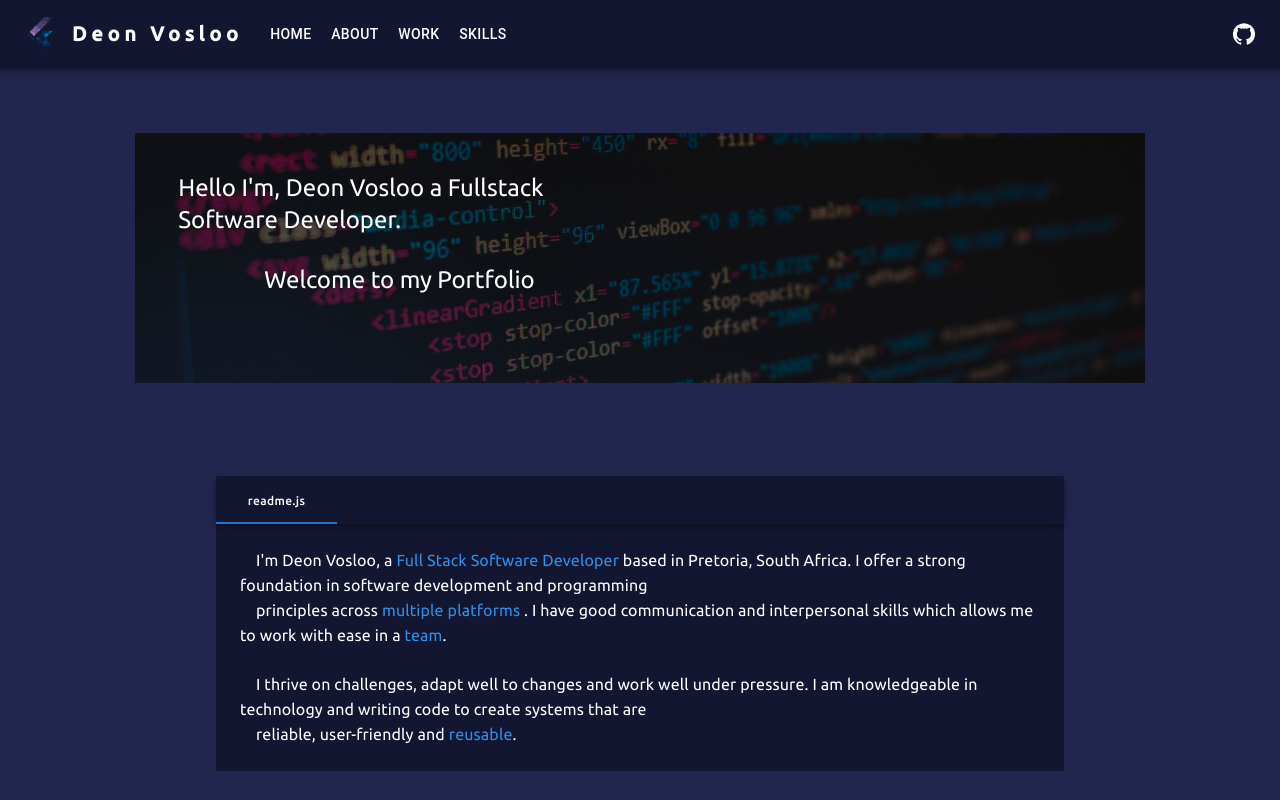
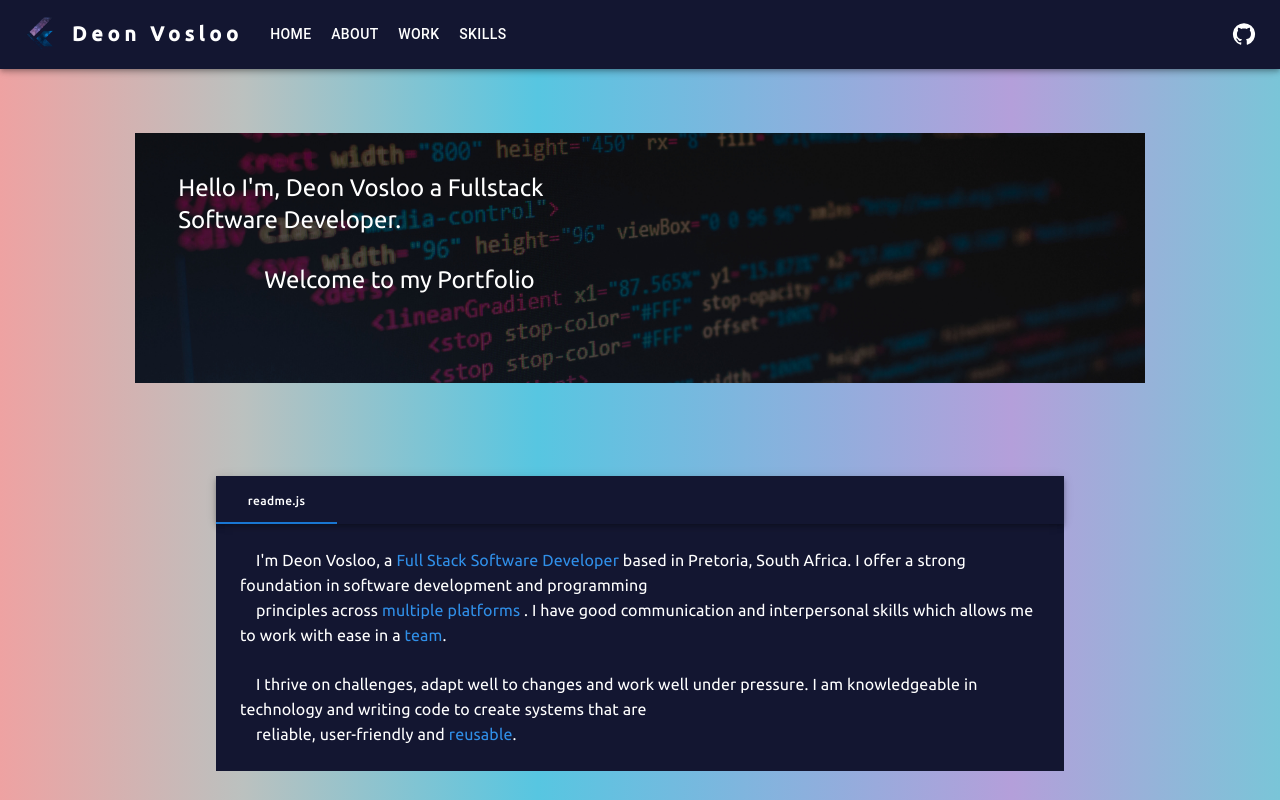
Before and after one commit to DeonVosloo/portfolio-website, a React (Create React App) app: page / in a window 1280 px wide. Shown: the top 800 px of the page. Built offline with nearby package versions, Linux system fonts and the light colour scheme.

Commit message:
changed background colour

```diff
--- a/src/App.css
+++ b/src/App.css
@@ -1,6 +1,7 @@
 .App {
   text-align: center;
-  background-color: #22264e;
+  /* background-color: #22264e; */
+  background-image: linear-gradient(to right, #eea2a2 0%, #bbc1bf 19%, #57c6e1 42%, #b49fda 79%, #7ac5d8 100%);
   scroll-behavior: smooth;
 
 }
```
